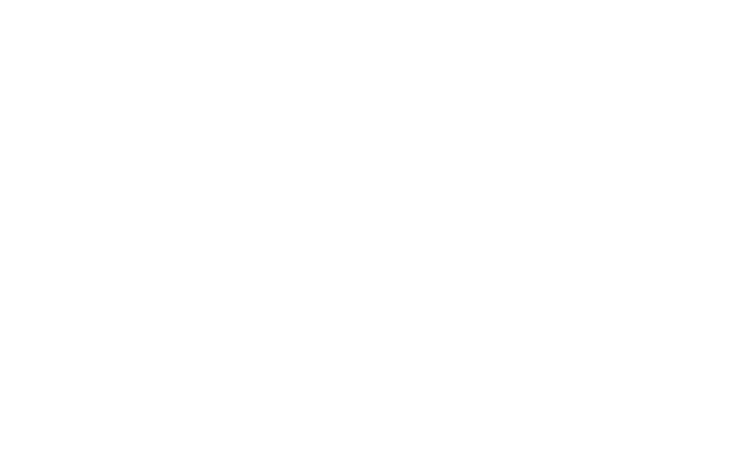
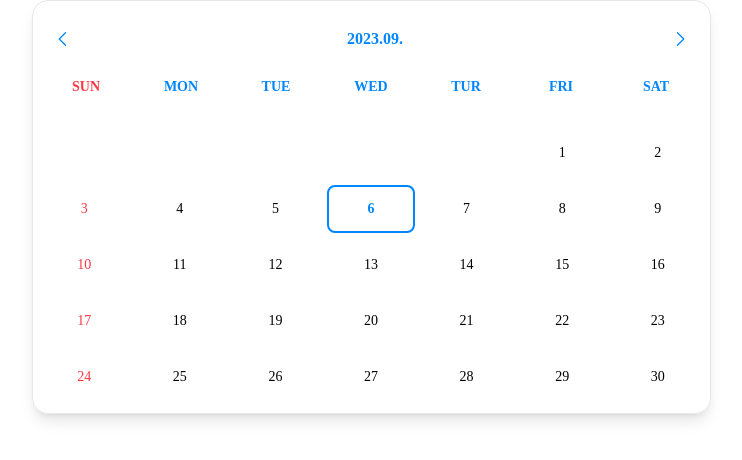
Before and after one commit to swimming-sis/swimming-community-app-frontend, a React (Vite) app: page / in a window 1280 px wide. Shown: the top 460 px of the page, without its empty margins (269-1011 px from the left). Built offline with nearby package versions, Linux system fonts and the light colour scheme; no server answers; a web font is replaced by a local one.

Commit message:
feat calender component 기능 구현 완료

```diff
--- a/package.json
+++ b/package.json
@@ -14,9 +14,11 @@
     "@tanstack/react-query-devtools": "4.33.0",
     "gsap": "3.12.2",
     "immer": "10.0.2",
+    "moment": "^2.29.4",
     "prop-types": "15.8.1",
     "ramda": "0.29.0",
     "react": "18.2.0",
+    "react-calendar": "^4.6.0",
     "react-dom": "18.2.0",
     "react-helmet-async": "1.3.0",
     "react-hot-toast": "2.4.1",
--- a/src/components/Icon/Direction.jsx
+++ b/src/components/Icon/Direction.jsx
@@ -11,7 +11,7 @@
       className={direction ? "rotate-0" : "rotate-180"}
     >
       <path
-        fill="#001B33"
+        fill="#0086FF"
         d="M12.942 15.808a.624.624 0 11-.884.884l-6.25-6.25a.626.626 0 010-.884l6.25-6.25a.626.626 0 01.884.884L7.134 10l5.808 5.808z"
       ></path>
     </svg>
--- /dev/null
+++ b/src/components/Icon/SwimmingKickBoard.jsx
@@ -0,0 +1,24 @@
+import propTypes from 'prop-types';
+
+function SwimmingKickBoard ({color="#0086FF"}) {
+  return (
+    <svg
+    xmlns="http://www.w3.org/2000/svg"
+    width="12"
+    height="13"
+    fill="none"
+    viewBox="0 0 12 13"
+  >
+    <path
+    fill={color}
+      d="M7.6 1.519a5.981 5.981 0 00-2.11-.367 8.76 8.76 0 00-1.012.082c-.24.047-.51.16-.706.294-.107.075-.279.25-.372.381a3.639 3.639 0 00-.295.525c-.01.032-.589 1.352-1.1 2.505l-.2.453-.21.475C1.215 6.724.475 8.41.4 8.584c-.05.117-.097.241-.105.279-.04.166-.03.35.03.51.09.238.253.41.478.506.113.048.19.066.302.073a.888.888 0 00.742-.334c.224-.25.547-.473.886-.614a2.43 2.43 0 01.83-.194c.274-.017.517.005.79.068.155.037.652.245.787.329.394.249.71.58.926.974.077.14.189.424.228.58.065.255.094.528.08.75a.905.905 0 00.397.85c.085.055.235.113.334.13a.893.893 0 00.897-.407c.044-.07.161-.35.399-.955.303-.77.455-1.153.641-1.623l.18-.456c.046-.118.13-.331.188-.474.056-.143.14-.352.183-.465l.465-1.177.358-.907c.094-.236.178-.443.187-.459.034-.058.14-.427.166-.579.028-.16.032-.4.008-.533a2.035 2.035 0 00-.333-.778 10.472 10.472 0 00-.604-.708A6.039 6.039 0 007.815 1.6c-.027-.012-.125-.047-.216-.081z"
+    ></path>
+  </svg>
+  )
+}
+
+SwimmingKickBoard.propTypes = {
+  color: propTypes.string
+}
+
+export default SwimmingKickBoard
--- /dev/null
+++ b/src/components/MyCalender.jsx
@@ -0,0 +1,122 @@
+import { useState, useEffect } from 'react';
+import moment from 'moment';
+import Direction from './Icon/Direction';
+
+function MyCalender() {
+  const [currentMonth, setCurrentMonth] = useState([]);
+  const [monthOffset, setMonthOffset] = useState(0);
+  const [holidays, setHolidays] = useState({});
+  const [selectedDate, setSelectedDate] = useState(null);
+
+  const daysOfWeek = ['SUN', 'MON', 'TUE', 'WED', 'TUR', 'FRI', 'SAT'];
+  let today = moment().format('YYYY-MM-DD');
+
+  useEffect(() => {
+    let startOfMonth = moment().add(monthOffset, 'months').startOf('month');
+    let endOfMonth = moment().add(monthOffset, 'months').endOf('month');
+    let monthArr = [];
+
+    for (let i = 0; i < startOfMonth.day(); i++) {
+      monthArr.push({
+        date: '',
+        dateInfo: '',
+        daysOfWeek: '',
+        isToday: false,
+        a11y:''
+      });
+    }
+    for (let date = startOfMonth; date.isBefore(endOfMonth); date.add(1, 'day')) {
+      monthArr.push({
+        date: date.format('D'),
+        dateInfo: date.format('YYYY-MM-DD'),
+        dayOfWeek: date.format('ddd').toLowerCase(),
+        isToday: today === date.format('YYYY-MM-DD'),
+        a11y:date.format('DD일 MM월 YYYY년')
+      });
+    }
+
+    setCurrentMonth(monthArr);
+
+    // Google Calendar API
+    const BASE_CALENDAR_URL = 'https://www.googleapis.com/calendar/v3/calendars';
+    const BASE_CALENDAR_ID_FOR_PUBLIC_HOLIDAY = 'holiday@group.v.calendar.google.com';
+    const API_KEY = 'AIzaSyBNlYH01_9Hc5S1J9vuFmu2nUqBZJNAXxs';
+    const CALENDAR_REGION = 'ko.south_korea';
+    const currentYear = new Date().getFullYear();
+    const timeMin = new Date(`${currentYear}-01-01`).toISOString();
+    const timeMax = new Date(`${currentYear}-12-31`).toISOString();
+
+    fetch(
+      `${BASE_CALENDAR_URL}/${CALENDAR_REGION}%23${BASE_CALENDAR_ID_FOR_PUBLIC_HOLIDAY}/events?key=${API_KEY}&timeMin=${timeMin}&timeMax=${timeMax}`
+    )
+      .then((response) => response.json())
+      .then(
+        (response) => {
+          const formattedResponse = response.items
+            .map(({ summary, start, end }) => ({ summary, start, end }))
+            .sort((a, b) => new Date(b).getTime() - new Date(a).getTime())
+            .reduce((map, holiday) => {
+              map[holiday.start.date] = holiday.summary;
+              return map;
+            }, {});
+          setHolidays(formattedResponse);
+        },
+        (err) => console.error(err)
+      );
+  }, [monthOffset, today]);
+
+  return (
+    <div className="w-full border shadow-lg p-2  rounded-2xl">
+      <div className="flex justify-between items-center mb-6 mt-4">
+        <h2 className='sr-only'>캘린더</h2>
+        <p
+        tabIndex={0}
+        className="text-base font-bold text-primary  order-2 self-center"
+        aria-hidden='true'
+        aria-label={moment().add(monthOffset, 'months').format('YYYY년 MM월')}>
+          {moment().add(monthOffset, 'months').format('YYYY.MM.')}
+        </p>
+        <button
+          onClick={() => setMonthOffset(monthOffset - 1)}
+          className="mr-2 py-1 px-3 rounded order-1"
+          aria-label='이전 달'>
+          <Direction />
+        </button>
+        <button
+          onClick={() => setMonthOffset(monthOffset + 1)}
+          className="py-1 px-3  rounded order-3"
+          aria-label='다음 달'>
+          <Direction direction={false} />
+        </button>
+      </div>
+      <div className={`grid grid-cols-7 gap-1 text-sm font-semibold`}>
+        {daysOfWeek.map((day, index) => (
+          <div
+            key={index}
+            className={`text-center h-12 ${day === 'SUN' ? 'text-error' : 'text-primary'}`}>
+            {day}
+          </div>
+        ))}
+      </div>
+      <div className="grid grid-cols-7 gap-2 text-sm py-1">
+        {currentMonth.map((day, index) => (
+          <button
+            type='button'
+            key={index}
+            onClick={() => setSelectedDate(day.dateInfo)}
+            aria-label={day.a11y}
+            className={`text-center h-12 items-start rounded-lg hover:bg-quaternary
+            ${day.isToday ? 'border-2 border-primary text-primary  font-semibold' : ''}
+            ${holidays[day.dateInfo] ? 'text-error' : ''}
+            ${day.dayOfWeek === 'sun' ? 'text-error' : ''}
+            ${selectedDate === day.dateInfo ? 'bg-primary text-white  font-semibold' : ''}
+            `}>
+            {day.date}
+          </button>
+        ))}
+      </div>
+    </div>
+  );
+}
+
+export default MyCalender;
--- a/src/pages/Home.jsx
+++ b/src/pages/Home.jsx
@@ -1,8 +1,10 @@
+import MyCalender from "@/components/MyCalender"
+
 
 function Home () {
   return(
     <div className="min-w-[320px] max-w-[699px] mx-auto px-[10px] font-pretendard">
-
+      <MyCalender />
     </div>
   )
 }
```
Also changed, not shown: src/components/Input/CategoryRadio.jsx (added, +8 -0 lines), src/components/Button/ButtonComfirm.jsx (added), src/components/Button/ButtonLog.jsx (added), src/components/Input/LogInText.jsx (added), src/components/Input/LogText.jsx (added), src/components/Input/ReviewTagCheckbox.jsx (renamed from src/components/ReviewTagCheckbox.jsx), 2 other files (tests, documents, lock files or other folders).
